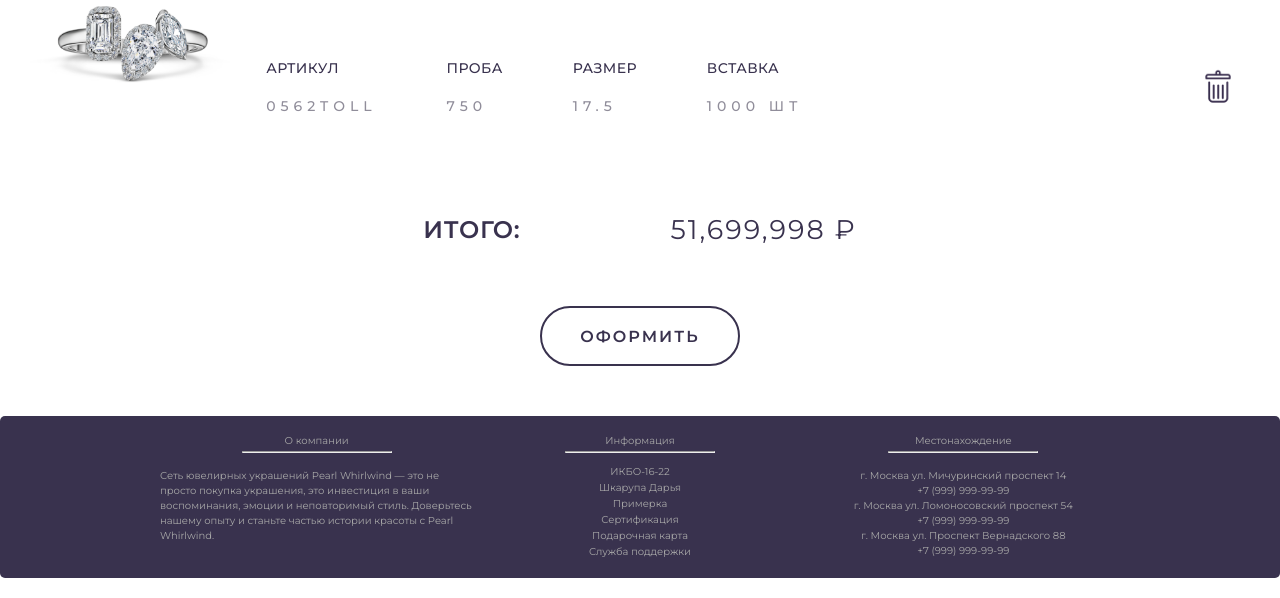
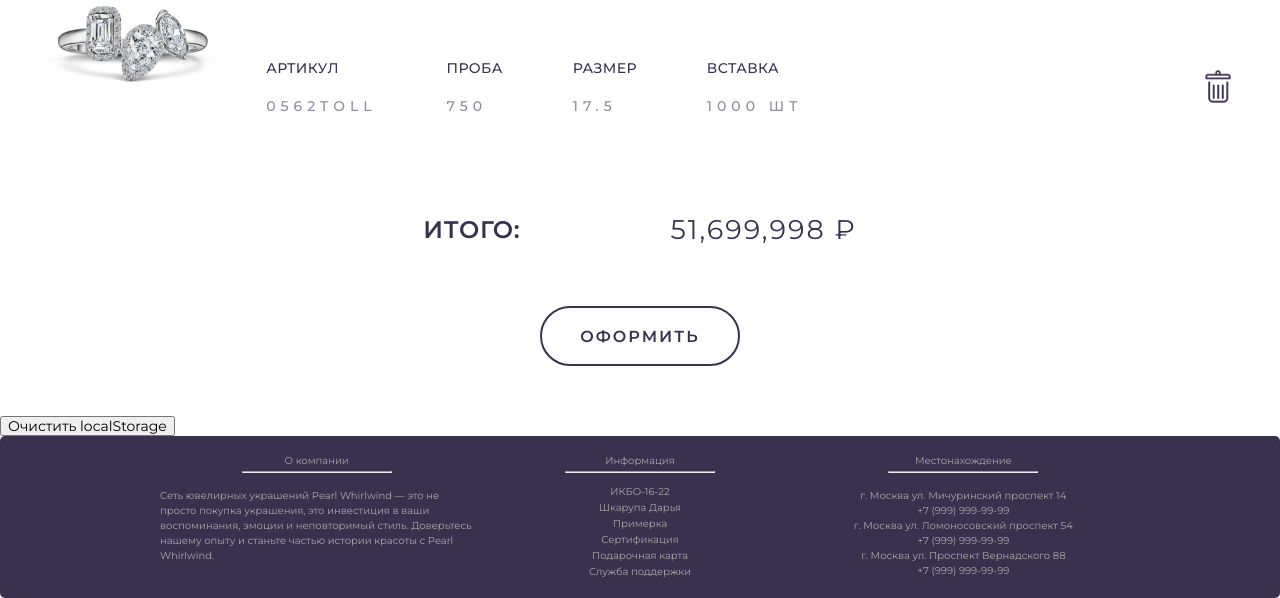
Before and after one commit to daariikk/daariikk.github.io, a plain HTML site: page basket.html in a window 1280 px wide. Shown: the part 697-1295 px from the top of the page. Drawn offline with Linux system fonts and the light colour scheme; files whose address does not match are found by name.

Commit message:
Update basket.html

```diff
--- a/basket.html
+++ b/basket.html
@@ -144,6 +144,7 @@
         </div>
         <button class="input-basket">оформить</button>
     </section>
+    <button onclick="clearLocalStorage()">Очистить localStorage</button>
     <footer class="footer">
         <div class="footer-box-1">
             <h4>О компании</h4>
```
